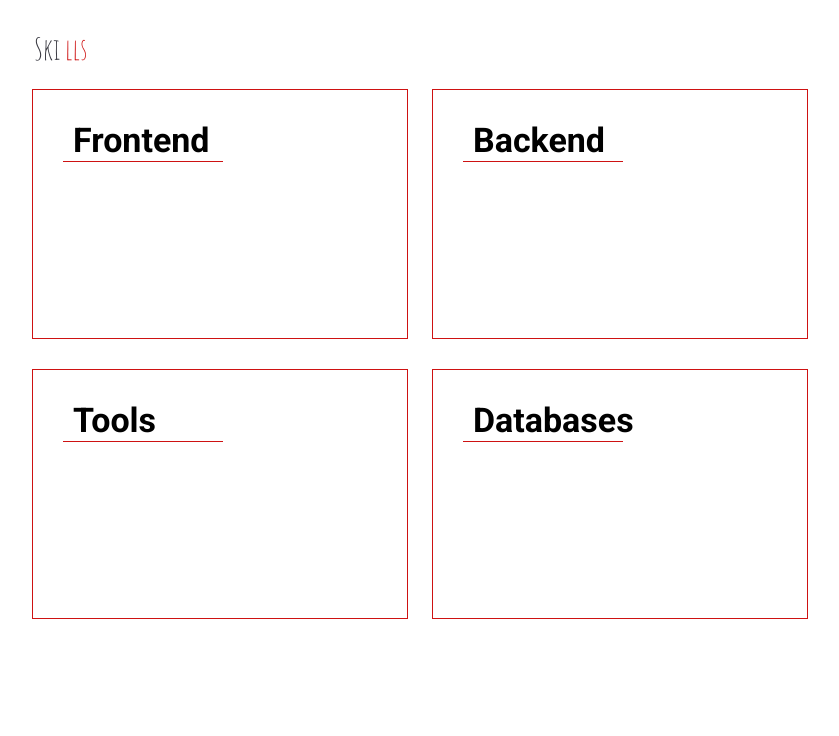
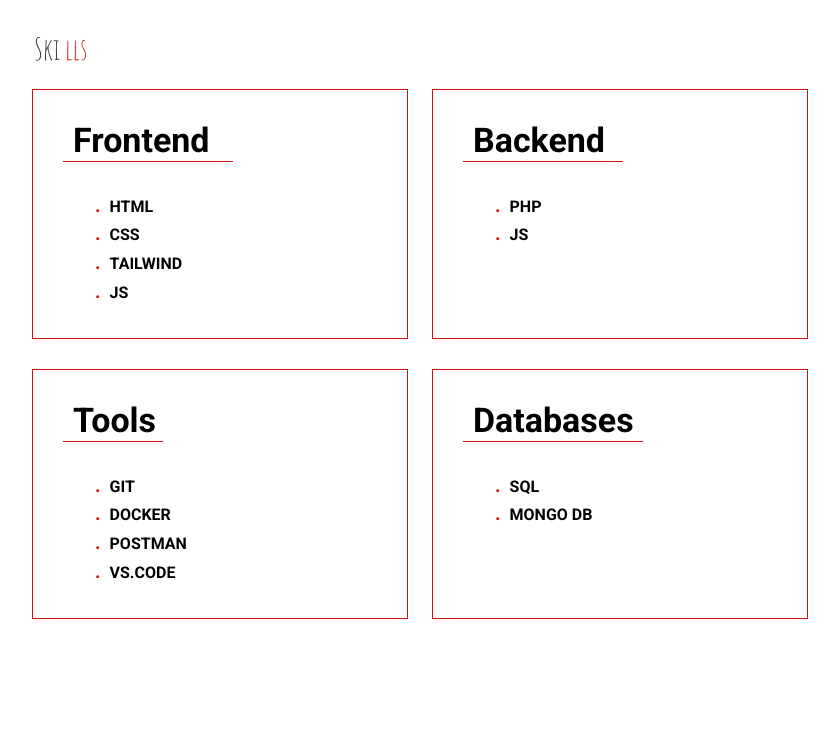
Before and after one commit to NueL72/emmaweb, a plain HTML site: page index.html in a window 1280 px wide. Shown: the part 1140-1876 px from the top of the page, without its empty margins (220-1059 px from the left). Drawn offline with Linux system fonts and the light colour scheme.

Commit message:
projects

```diff
--- a/index.html
+++ b/index.html
@@ -65,7 +65,7 @@
           <li><a href="#hero" class="active">Home<br></a></li>
           <li><a href="#about">About</a></li>
           <li><a href="#skills">Skills</a></li>
-          <li><a href="#contact">Projects</a></li>
+          <li><a href="#projects">Projects</a></li>
           <li><a href="#contact">Experience</a></li>
           <li><a href="#contact">Contact</a></li>
         </ul>
@@ -150,49 +150,84 @@
 
           <div class="col-lg-4" data-aos="fade-up" data-aos-delay="100" style="width: 400px;">
             <div class="why-box" style="height: 250px;background: transparent;border: 1px #ce1212 solid;">
-              <h3 style="color: black;border-bottom: 1px #ce1212 solid;width: 160px;padding-left: 10px;">Frontend</h3>
-              <p>
+              <h3 style="color: black;border-bottom: 1px #ce1212 solid;width: 170px;padding-left: 10px;">Frontend</h3>
+              <ul>
+                <li>
+                  <span style="color: #ce1212;font-weight: bolder;font-size: larger;">.</span>
+                  <span style="color: black;font-weight: bolder;padding-left: 5px;">HTML</span>
+                </li>
+                <li>
+                  <span style="color: #ce1212;font-weight: bolder;font-size: larger;">.</span>
+                  <span style="color: black;font-weight: bolder;padding-left: 5px;">CSS</span>
+                </li>
+                <li>
+                  <span style="color: #ce1212;font-weight: bolder;font-size: larger;">.</span>
+                  <span style="color: black;font-weight: bolder;padding-left: 5px;">TAILWIND</span>
+                </li>
+                <li>
+                  <span style="color: #ce1212;font-weight: bolder;font-size: larger;">.</span>
+                  <span style="color: black;font-weight: bolder;padding-left: 5px;">JS</span>
+                </li>
+              </ul>
 
-              </p>
-              <!-- <div class="text-center">
-                <a href="#" class="more-btn"><span>Learn More</span> <i class="bi bi-chevron-right"></i></a>
-              </div> -->
             </div>
           </div><!-- End Why Box -->
 
           <div class="col-lg-4" data-aos="fade-up" data-aos-delay="100" style="width: 400px;">
             <div class="why-box" style="height: 250px;background: transparent;border: 1px #ce1212 solid;">
               <h3 style="color: black;border-bottom: 1px #ce1212 solid;width: 160px;padding-left: 10px;">Backend</h3>
-              <p>
+              <ul>
+                <li>
+                  <span style="color: #ce1212;font-weight: bolder;font-size: larger;">.</span>
+                  <span style="color: black;font-weight: bolder;padding-left: 5px;">PHP</span>
+                </li>
+                <li>
+                  <span style="color: #ce1212;font-weight: bolder;font-size: larger;">.</span>
+                  <span style="color: black;font-weight: bolder;padding-left: 5px;">JS</span>
+                </li>
+              </ul>
 
-              </p>
-              <!-- <div class="text-center">
-                <a href="#" class="more-btn"><span>Learn More</span> <i class="bi bi-chevron-right"></i></a>
-              </div> -->
             </div>
           </div>
 
            <div class="col-lg-4" data-aos="fade-up" data-aos-delay="100" style="width: 400px; padding-top: 30px;">
            <div class="why-box" style="height: 250px;background: transparent;border: 1px #ce1212 solid;">
-            <h3 style="color: black;border-bottom: 1px #ce1212 solid;width: 160px;padding-left: 10px;">Tools</h3>
-              <p>
-
-              </p>
-              <!-- <div class="text-center">
-                <a href="#" class="more-btn"><span>Learn More</span> <i class="bi bi-chevron-right"></i></a>
-              </div> -->
+            <h3 style="color: black;border-bottom: 1px #ce1212 solid;width: 100px;padding-left: 10px;">Tools</h3>
+            <ul>
+              <li>
+                <span style="color: #ce1212;font-weight: bolder;font-size: larger;">.</span>
+                <span style="color: black;font-weight: bolder;padding-left: 5px;">GIT</span>
+              </li>
+              <li>
+                <span style="color: #ce1212;font-weight: bolder;font-size: larger;">.</span>
+                <span style="color: black;font-weight: bolder;padding-left: 5px;">DOCKER</span>
+              </li>
+              <li>
+                <span style="color: #ce1212;font-weight: bolder;font-size: larger;">.</span>
+                <span style="color: black;font-weight: bolder;padding-left: 5px;">POSTMAN</span>
+              </li>
+              <li>
+                <span style="color: #ce1212;font-weight: bolder;font-size: larger;">.</span>
+                <span style="color: black;font-weight: bolder;padding-left: 5px;">VS.CODE</span>
+              </li>
+            </ul>
             </div>
           </div>
 
            <div class="col-lg-4" data-aos="fade-up" data-aos-delay="100" style="width: 400px;padding-top: 30px;">
             <div class="why-box" style="height: 250px;background: transparent;border: 1px #ce1212 solid;">
-              <h3 style="color: black;border-bottom: 1px #ce1212 solid;width: 160px;padding-left: 10px;">Databases</h3>
-              <p>
+              <h3 style="color: black;border-bottom: 1px #ce1212 solid;width: 180px;padding-left: 10px;">Databases</h3>
+              <ul>
+                <li>
+                  <span style="color: #ce1212;font-weight: bolder;font-size: larger;">.</span>
+                  <span style="color: black;font-weight: bolder;padding-left: 5px;">SQL</span>
+                </li>
+                <li>
+                  <span style="color: #ce1212;font-weight: bolder;font-size: larger;">.</span>
+                  <span style="color: black;font-weight: bolder;padding-left: 5px;">MONGO DB</span>
+                </li>
+              </ul>
 
-              </p>
-              <!-- <div class="text-center">
-                <a href="#" class="more-btn"><span>Learn More</span> <i class="bi bi-chevron-right"></i></a>
-              </div> -->
             </div>
           </div>
 
@@ -205,7 +240,7 @@
     <!-- Events Section -->
 
     <!-- Chefs Section -->
-    <section id="workers" class="chefs section">
+    <section id="projects" class="chefs section">
 
       <!-- Section Title -->
       <div class="container section-title" data-aos="fade-up">
```
